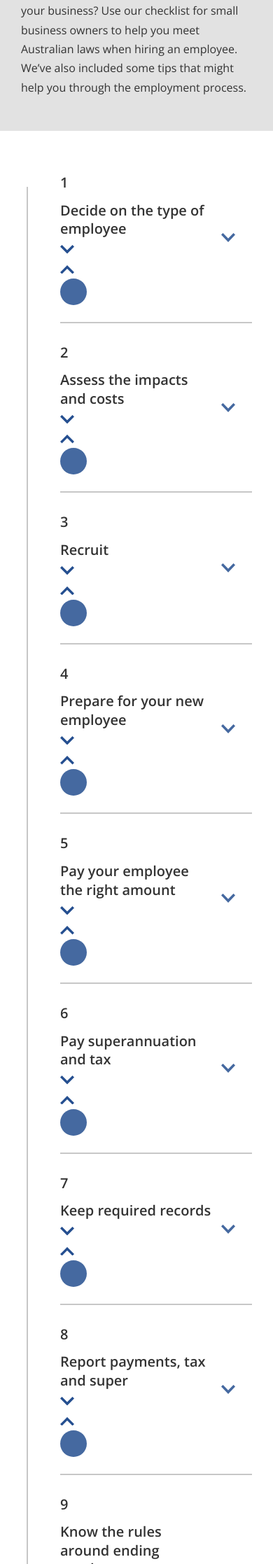
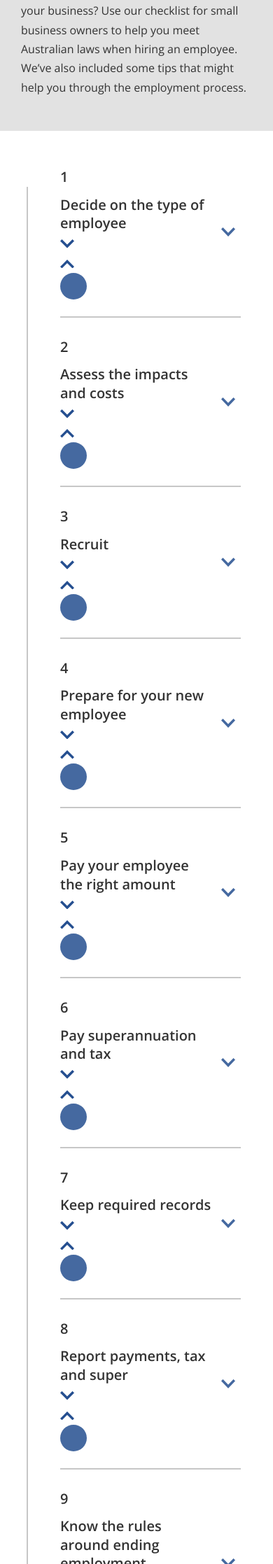
Before and after one commit to AUSGov/bga-grants-and-programs, a Jekyll site: the page built from demo/Hiring-employees-checklist.html, in a window 390 px wide. Shown: the part 318-2553 px from the top of the page at 70% size. Built offline with Jekyll 4.4.1, drawn with Linux system fonts in a browser that asks for light colours; nearby versions of some CDN libraries; library files that are not in the unit come from our copies; a script that is not in the unit is left out; some of the changed text lies outside the part shown.

Commit message:
Update checklist responsiveness.

```diff
--- a/_sass/_checklist.scss
+++ b/_sass/_checklist.scss
@@ -131,6 +131,16 @@
                 padding: 16px 32px 32px 32px;
                 position: relative;
 
+                // Remove padding from last element of content box
+                 > *:last-child {
+                    padding-bottom: 0;
+                    margin-bottom: 0;
+                }
+                 > *:last-child li:last-of-type {
+                    padding-bottom: 0;
+                    margin-bottom: 0;
+                }
+
                 h3 {
                     padding-right: 120px;
                 }
@@ -189,7 +199,6 @@
 
             .checklist-sub-item-wrapper {
                 display: block;
-
             }
         }
 
@@ -200,18 +209,6 @@
     // Media queries
     @media (max-width: 991px) {
 
-        &.mobile {
-            padding-top: 0;
-        }
-
-        &.scrolled {
-            padding-top: 32px;
-        }
-        .email-box-container {
-            display: none;
-        }
-
-
         .checklist-line {
              width: 2px;
              margin: 48px 0 0 8px;
@@ -220,14 +217,14 @@
         .checklist-item {
 
             .checklist-item-title {
-                padding: 24px 38px 24px 16px;
+                padding: 24px 56px 24px 24px;
                 margin-left: 40px;
 
                 h2 {
                     font-size: 24px;
 
                     span {
-                        top: 20px;
+                        top: 22px;
                         left: -48px;
                         border: 3px solid $grey;
                         height: 36px;
@@ -262,32 +259,13 @@
                         padding-right: 0;
                         width: 100%;
                     }
-
-                    .checklist-item-tag {
-                        position: relative;
-                        top: auto;
-                        right: auto;
-                        font-size: 13px;
-                        border: solid 2px $blue-primary;
-                        border-radius: 20px;
-                        padding: 0 16px;
-                        margin: 0 0 16px 0;
-                        display: inline-block;
-                        height: 28px;
-                    }
                 }
-                &.done {
-                    &:before {
-                        content: url('../assets/checklist-grey-dot-checked.svg');
-                        left: -59px;
-                    }
-                }
-                                }
+            }
 
             .checklist-item-divider {
                 border-top: 2px solid $grey;
-                width: calc(100% - 56px);
-                margin: 0 0 0 56px;
+                width: calc(100% - 72px);
+                margin: 16px 0 16px 56px;
             }
         }
     }
@@ -302,13 +280,15 @@
 
         .checklist-item {
             .checklist-item-title {
-
                 background-position: right 24px center;
-                padding: 24px 56px 24px 16px;
+                padding: 16px 56px 16px 24px;
 
                 h2 {
                     font-size: 20px;
-                    font-size: 20px;
+
+                    span {
+                        top: 11px;
+                    }
                 }
             }
 
@@ -327,7 +307,7 @@
                         top: 18px;
                     }
                     .checklist-item-content {
-                        padding: 40px 24px 24px 24px;
+                        padding: 16px 24px 24px 24px;
                     }
                 }
             }
@@ -335,7 +315,6 @@
              &.open {
                 .checklist-item-title {
                     background-position: right 24px center;
-                    padding: 24px 56px 24px 16px;
                 }
             }
         }
@@ -343,12 +322,20 @@
 
     @media (max-width: 575px) {
         .checklist-item {
-            .checklist-sub-item-wrapper.step-minimised {
-                .checklist-sub-item {
+
+            .checklist-item-title {
+                padding: 16px 56px 16px 16px;
+            }
+             .checklist-item-divider {
+                margin: 8px 0 8px 56px;
+            }
+            .checklist-sub-item-wrapper.step-minimised .checklist-sub-item {
+                .checklist-item-content {
+                    padding: 16px;
                 }
             }
         }
-        }
+    }
 
 
 }
```
Also changed, not shown: 3 other files.
